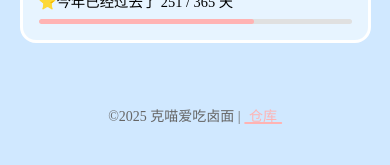
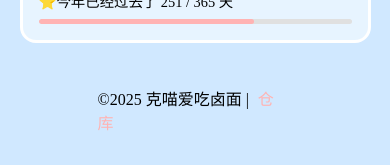
Before and after one commit to kemiaofxjun/KeMiao-Homepage, a Vue app: page / in a window 390 px wide. Shown: the part 1403-1568 px from the top of the page. Built offline with nearby package versions, Linux system fonts and the light colour scheme.

Commit message:
feat: 完善样式

```diff
--- a/src/assets/css/MainCard.css
+++ b/src/assets/css/MainCard.css
@@ -84,7 +84,6 @@
 
     & .content {
         display: flex;
-        flex: 1;
         justify-content: space-between;
         margin-top: 2rem;
 
@@ -268,14 +267,10 @@
     }
 
     & .footer {
-        /* position: absolute;
+        position: absolute;
         bottom: 5px;
         left: 50%;
-        transform: translateX(-50%); */
-  text-align: center;
-  margin-top: 2rem; /* 拉开与上方社交链接的距离 */
-  font-size: 14px;
-  color: #666;
+        transform: translateX(-50%);
     }
 }
 
@@ -296,9 +291,7 @@
 @media (max-width: 768px) {
 
     .mainCard {
-  display: flex;
-  flex-direction: column;
-  min-height: 100vh; /* 页面至少撑满整个视口高度 */
+        padding-bottom: 3rem;
 
         & .header {
             & .avatar {
@@ -315,8 +308,6 @@
         }
 
         & .content {
-            flex: 1;
-            display: flex;
             flex-direction: column-reverse;
             align-items: center;
             justify-content: space-between;
```
